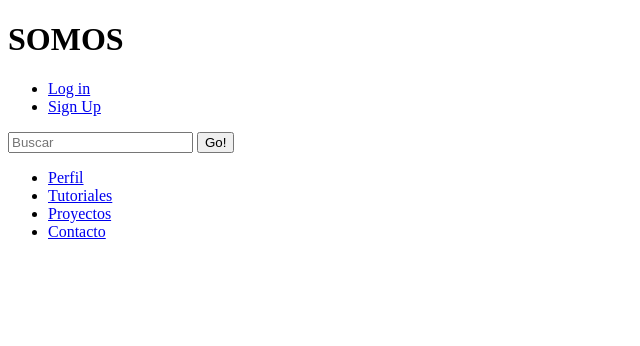
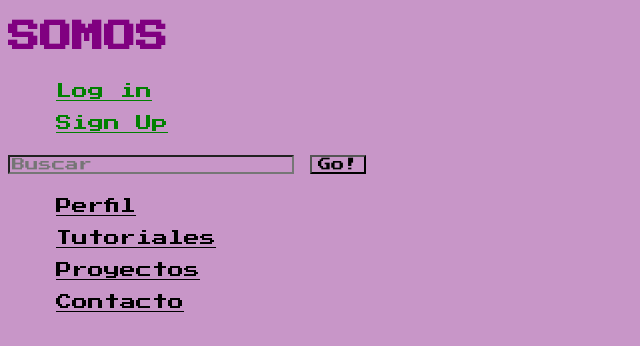
Before and after one commit to Milvflor/ProyectosDAWM, a plain HTML site: page index.html in a window 1280 px wide. Shown: the whole page, without its empty margins (0-640 px from the left). Drawn offline with Linux system fonts and the light colour scheme.

Commit message:
Clase Css

```diff
--- a/index.html
+++ b/index.html
@@ -3,7 +3,8 @@
 <head>
   <meta charset="utf-8">
   <title>Somos</title>
-  <link href="style.css" rel="stylesheet" type="text/css" />
+<!-- <link href="https://fonts.googleapis.com/css2?family=Dancing+Script&display=swap" rel="stylesheet"> -->
+  <link href="/public/stylesheet/style.css" rel="stylesheet" type="text/css" />
 </head>
 <body>
   <header>
@@ -12,7 +13,7 @@
     </h1>
 
     <nav>
-      <ul>
+      <ul class='menu'>
         <li><a href="#">Log in</a></li>
         <li><a href="#">Sign Up</a></li>
       </ul>
--- /dev/null
+++ b/public/stylesheet/style.css
@@ -0,0 +1,22 @@
+@import url('https://fonts.googleapis.com/css2?family=Press+Start+2P&display=swap');
+
+* {
+  font-family: 'Press Start 2P', cursive;
+  color: black;
+  background: rgb(200,150,200)
+}
+
+h1 {
+  color: purple;
+}
+
+.menu li >  a {
+  color: green;
+
+  list-style: ;
+}
+
+li {
+  padding:0.5rem;
+  list-style-type: none;
+}
```
Also changed, not shown: README.md, style.css (deleted).
